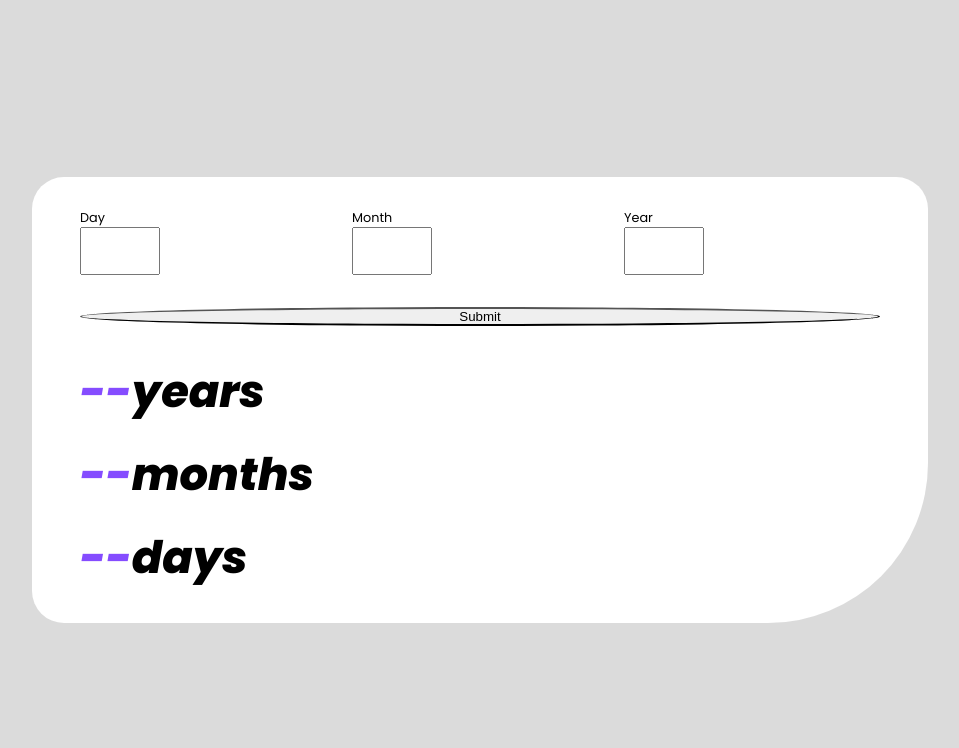
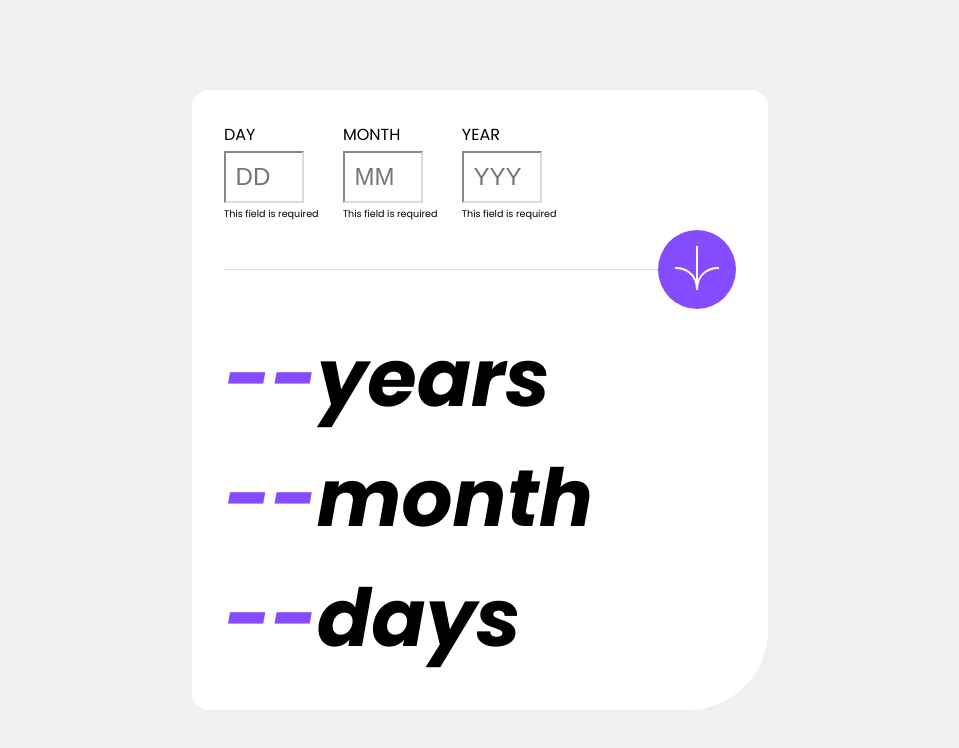
Before and after one commit to asterisktotle/age-calculator-app, a plain HTML site: page index.html in a window 1280 px wide. Shown: the whole page, without its empty margins (160-1119 px from the left). Drawn offline with Linux system fonts and the light colour scheme.

Commit message:
copy design layout

```diff
--- a/index.html
+++ b/index.html
@@ -3,37 +3,63 @@
 	<head>
 		<meta charset="UTF-8" />
 		<meta name="viewport" content="width=device-width, initial-scale=1.0" />
-		<link rel="stylesheet" href="style.css">
-		<link rel="preconnect" href="https://fonts.googleapis.com">
-<link rel="preconnect" href="https://fonts.gstatic.com" crossorigin>
-<link href="https://fonts.googleapis.com/css2?family=Poppins:ital,wght@0,400;1,700;1,800;1,900&display=swap" rel="stylesheet">
+		<link rel="stylesheet" href="style.css" />
+		<link rel="preconnect" href="https://fonts.googleapis.com" />
+		<link rel="preconnect" href="https://fonts.gstatic.com" crossorigin />
+		<link
+			href="https://fonts.googleapis.com/css2?family=Poppins:ital,wght@0,400;1,700;1,800;1,900&display=swap"
+			rel="stylesheet"
+		/>
+		<!-- <script src="script.js" defer></script> -->
 		<title>Frontend Mentor | Age calculator app</title>
 	</head>
 	<body>
-
 		<div class="card">
 			<div class="user-input">
-				<form class="form-input">
-
-						<label class="date" for="day">Day</label>
-						<input type="text" inputmode="numeric" id="day">
-
-
-						<label class="date" for="month">Month</label>
-						<input type="text" inputmode="numeric" id="month">
-
-						<label class="date" for="year">Year</label>
-						<input type="text" inputmode="numeric" id="year">
-
-			    </form>
-		    </div>
-		<button>Submit</button>
+				<form>
+					<div class="grid-form-box">
+						<label for="day-input">DAY</label>
+						<input
+							type="text"
+							id="day-input"
+							inputmode="numeric"
+							placeholder="DD"
+						/>
+						<small id="day">This field is required</small>
+						<label for="month-input">MONTH</label>
+						<input
+							type="text"
+							id="month-input"
+							inputmode="numeric"
+							placeholder="MM"
+						/>
+						<small id="month">This field is required</small>
+						<label for="year-input">YEAR</label>
+						<input
+							type="text"
+							id="year-input"
+							inputmode="numeric"
+							placeholder="YYY"
+						/>
+						<small id="year">This field is required</small>
+					</div>
+				</form>
+			</div>
+			<div class="submit-button">
+				<span class="line"></span>
+				<button class="js-button">
+					<img src="/assets/images/icon-arrow.svg" alt="submit" />
+				</button>
+			</div>
 			<div class="display-date">
-				<div class="result-years"><span>--</span>years</div>
-				<div class="result-months"><span>--</span>months</div>
-				<div class="result-days"><span>--</span>days</div>
+				<div class="display-years">
+					<span class="digit-years">--</span>years
+				</div>
+				<div class="display-months">
+					<span class="digit-months">--</span>month
+				</div>
+				<div class="display-days"><span class="digit-days">--</span>days</div>
 			</div>
-		</div>
 		</div>
 	</body>
 </html>
--- /dev/null
+++ b/script.js
@@ -0,0 +1,2 @@
+const submitBtn = document.querySelector('.js-button');
+submitBtn.addEventListener('click', () => console.log('Button clicked'));
--- a/style.css
+++ b/style.css
@@ -3,9 +3,10 @@
 	--fw-light: 400;
 	--fw-medium: 700;
 	--fw-bold: 800;
+	--fs-verySmall: 0.6rem;
 	--fs-small: 0.8rem;
 	--fs-medium: 1.5rem;
-	--fs-large: 2.8rem;
+	--fs-large: 5rem;
 
 	--clr-primary-purple: hsl(259, 100%, 65%);
 	--clr-primary-red: hsl(0, 100%, 67%);
@@ -23,58 +24,68 @@
 	margin: 0;
 	padding: 0;
 }
-
 body {
-	background-color: var(--clr-neutral-lightGrey);
+	min-height: 100dvh;
+	background-color: var(--clr-neutral-offWhite);
 	display: flex;
-	min-height: 100dvh;
 	justify-content: center;
 	align-items: center;
 	font-family: var(--ff-arial);
 }
 .card {
+	max-width: 70dvw;
+	background-color: var(--clr-neutral-white);
+	padding: 2rem;
+	border-radius: 1rem 1rem 5rem 1rem;
+}
+
+/* user input  */
+
+.grid-form-box {
+	display: grid;
+	grid-template-columns: 1fr 1fr 1fr;
+	gap: 0.3rem;
+	padding-right: 10rem;
+}
+#day,
+#month,
+#year {
+	grid-row-start: 3;
+	font-size: var(--fs-verySmall);
+}
+.grid-form-box input {
+	grid-row-start: 2;
+	max-width: 5rem;
+	font-size: var(--fs-medium);
+	padding: 0.4em;
+	border-color: var(--clr-neutral-lightGrey);
+}
+
+.submit-button {
+	min-width: 32rem;
 	display: flex;
-	min-width: 70dvw;
-	min-height: 20dvh;
-	flex-direction: column;
-	padding: 2rem 3rem;
-	border: none;
-	border-radius: 2rem 2rem 10rem 2rem;
-	background-color: var(--clr-neutral-white);
+	align-items: center;
+	position: relative;
+	padding-block: 3rem;
 }
-.form-input {
-	display: grid;
-	column-gap: 1rem;
-	grid-template-columns: 1fr 1fr 1fr;
-	min-width: 3rem;
-	font-weight: var(--fw-light);
-	font-size: var(--fs-small);
-}
-.form-input input {
-	max-width: 5rem;
-	padding: 0.5rem;
-	font-size: var(--fs-medium);
-	outline: none;
+
+.line {
+	min-width: 100%;
+	border-bottom: solid var(--clr-neutral-lightGrey) 1px;
 }
 
 button {
-	border-radius: 100%;
-	margin-block: 2rem;
+	background-color: var(--clr-primary-purple);
+	border: none;
+	padding: 1rem;
+	border-radius: 50%;
+	position: absolute;
+	right: 0px;
 }
 
-/* grid */
-#day {
-	grid-row: 2/3;
-}
-#month {
-	grid-row: 2/2;
-}
-
+/* display digits */
 .display-date {
-	display: grid;
-	gap: 1rem;
 	font-size: var(--fs-large);
-	font-weight: var(--fw-bold);
 	font-style: italic;
 }
 .display-date span {
```
